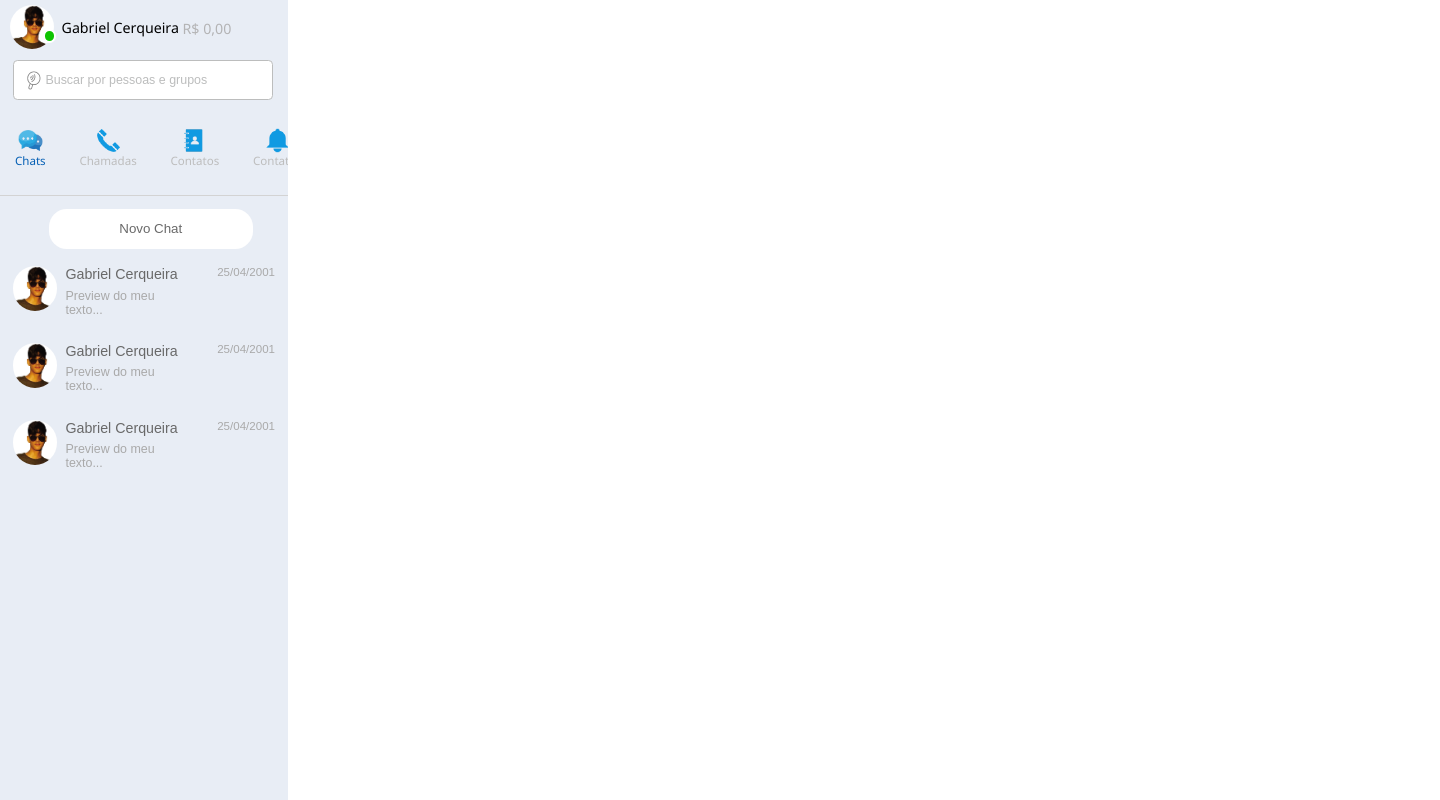
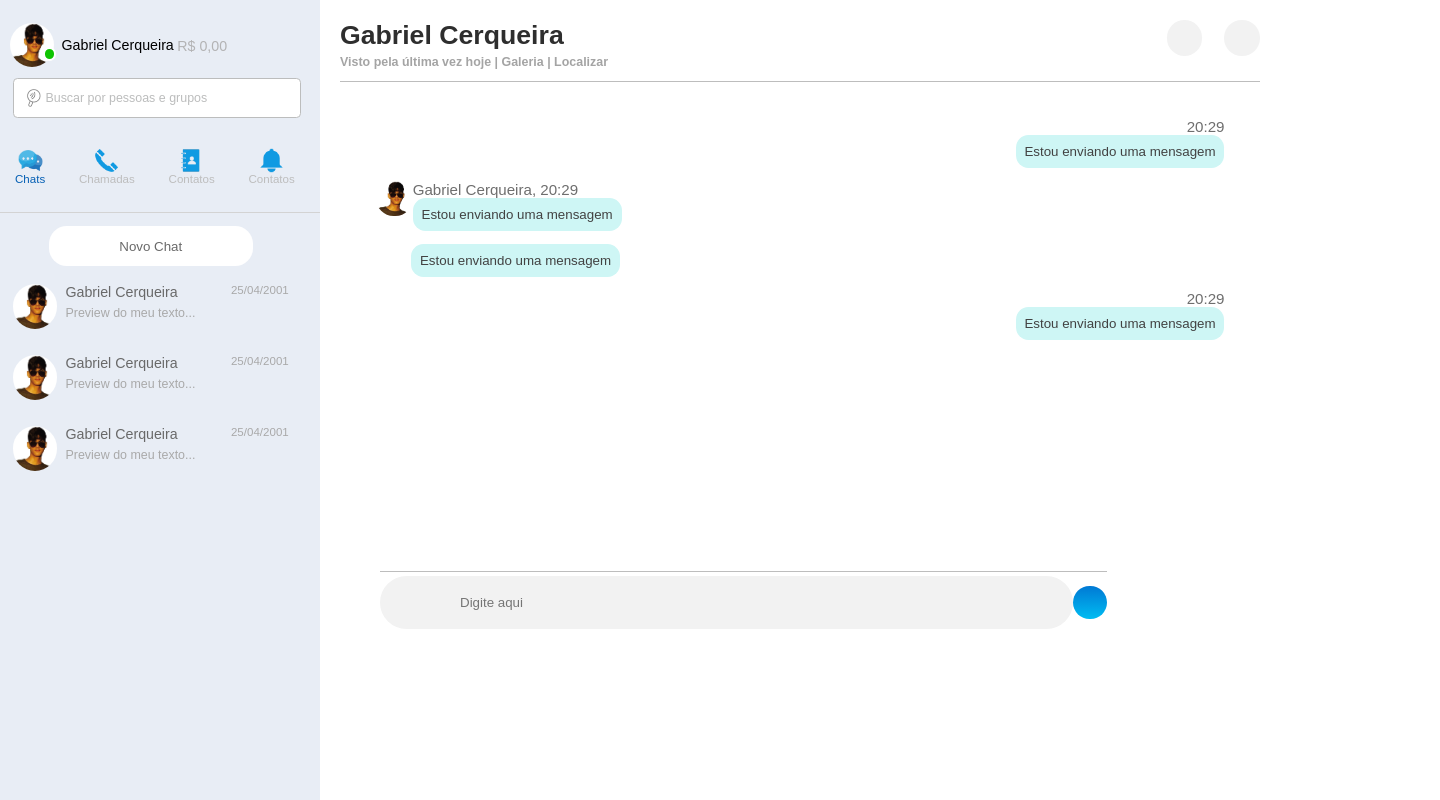
Before and after one commit to srgaba/react-skype-clone, a React (Create React App) app: page / in a window 1280 px wide. Shown: the whole page, 1440 px wide, since content can reach past the window. Built offline with nearby package versions, Linux system fonts and the light colour scheme.

Commit message:
Feature: Chat styles

```diff
--- /dev/null
+++ b/src/pages/home/components/chat/index.js
@@ -0,0 +1,90 @@
+import React, { useState } from 'react';
+
+import {
+    Container,
+    Header,
+    HeaderTitle,
+    HeaderButtons,
+    Body,
+    Message,
+    SendBox,
+    Input,
+    SendBoxButtons,
+    Submit
+} from './styles'
+
+import eupng from '../../../../assets/images/eu.png';
+
+export default function Chat()
+{
+    const [messages, setMessages] = useState([
+        {
+            owner: true,
+            content: '',
+            hour: '22h25'
+        },
+        {
+            owner: false,
+            content: '',
+            hour: '22h25',
+            img_url: eupng
+        },
+    ]);
+
+    return(
+       <Container>
+           <Header>
+                <HeaderTitle>
+                    <h1>Gabriel Cerqueira</h1>
+                    <p>Visto pela última vez hoje | Galeria | Localizar</p>
+                </HeaderTitle>
+                <HeaderButtons>
+                    <div />
+                    <div />
+                </HeaderButtons>
+           </Header>
+
+           <Body>
+                <Message owner>
+                    <div>
+                        <h1>20:29</h1>
+                        <p>Estou enviando uma mensagem</p>
+                    </div>
+                </Message>
+                <Message>
+                    <img src={eupng} alt="static"/>
+                    <div>
+                        <h1>Gabriel Cerqueira, 20:29</h1>
+                        <p>Estou enviando uma mensagem</p>
+                    </div>
+                </Message>
+                <Message marginLeft>
+                    <div>
+                        <p>Estou enviando uma mensagem</p>
+                    </div>
+                </Message>
+                <Message owner>
+                    <div>
+                        <h1>20:29</h1>
+                        <p>Estou enviando uma mensagem</p>
+                    </div>
+                </Message>
+           </Body>
+
+           <SendBox>
+                <Input>
+                    <input
+                        type="text"
+                        placeHolder="Digite aqui"
+                    />
+                </Input>
+                <Submit />
+                {/* <SendBoxButtons>
+                    <div style={{ marginLeft: '20px' }}/>
+                    <div />
+                    <div />
+                </SendBoxButtons> */}
+           </SendBox>
+       </Container>
+    );
+}
--- /dev/null
+++ b/src/pages/home/components/chat/styles.js
@@ -0,0 +1,156 @@
+import styled from 'styled-components';
+import px2vw from '../../../../util/px2vw';
+
+export const Container = styled.div`
+    width: 100%;
+    height: 100%;
+
+    padding: 20px;
+`;
+
+export const Header = styled.div`
+    width: 100%;
+    height: ${px2vw(70)};
+
+    display: flex;
+    justify-content: space-between;
+
+    border-bottom: 1px solid #BDBDBD;
+`;
+
+export const HeaderTitle = styled.div`
+    h1{
+        color: #2E2E2E;
+        font-size: ${px2vw(30)};
+    }
+
+    p{
+        margin-top: ${px2vw(5)};
+        color: #A4A4A4;
+        font-size: ${px2vw(14)};
+        font-weight: bold;
+    }
+`;
+
+export const HeaderButtons = styled.div`
+    display: flex;
+
+    div{
+        & + div{
+            margin-left: ${px2vw(25)};
+        }
+        width: ${px2vw(40)};
+        height: ${px2vw(40)};
+        border-radius: ${px2vw(20)};
+        background-color: #F2F2F2;
+    }
+`;
+
+export const Body = styled.ul`
+    width: 100%;
+
+    list-style: none;
+    display: flex;
+    flex-direction: column;
+
+    padding: ${px2vw(40)};
+`;
+
+export const Message = styled.li`
+    & + li{
+        margin-top: ${px2vw(15)};
+    }
+
+    width: 100%;
+
+    display: flex;
+
+    justify-content: ${props => props.owner ? 'flex-end' : 'flex-start'};
+
+    div{
+        margin-left: ${props => props.marginLeft ? px2vw(40) : 0};
+        display: flex;
+        flex-direction: column;
+
+        align-items:  ${props => props.owner ? 'flex-end' : 'flex-start'};
+    }
+
+    img{
+        object: fill;
+        height: ${px2vw(40)};
+        border-radius: ${px2vw(20)};
+    }
+
+    h1{
+        font-weight: normal;
+        font-size: ${px2vw(17)};
+        color: #6E6E6E;
+    }
+
+    p{
+        padding: ${px2vw(10)};
+        background-color: #CEF6F5;
+        border-radius: ${px2vw(14)};
+
+        color: #424242;
+        font-size:  ${px2vw(18)};
+        font-size:  ${px2vw(15)};
+    }
+`;;
+
+export const SendBox = styled.div`
+    margin-top: ${px2vw(220)};
+    margin-left:  ${px2vw(45)};
+
+    height: ${px2vw(70)};
+
+    position: fixed;
+
+    display: flex;
+    align-items: center;
+    justify-content: center;
+
+    border-top: 1px solid #BDBDBD;
+`;
+
+export const Input = styled.div`
+    border-radius: ${px2vw(50)};
+
+    width: ${px2vw(780)};
+    height: ${px2vw(60)};
+
+    display: flex;
+    align-items: center;
+    justify-content: center;
+
+    background-color: #F2F2F2;
+
+    input{
+        border: none;
+        background: none;
+        width: ${px2vw(600)};
+        height: ${px2vw(50)};
+    }
+`;
+
+export const Submit = styled.button`
+    width: ${px2vw(38)};
+    height: ${px2vw(38)};
+    background-image: linear-gradient(#0079D4, #00BCF2);
+    border: none;
+    border-radius: ${px2vw(19)};
+`;
+
+export const SendBoxButtons = styled.div`
+    display: flex;
+
+    div{
+        & + div{
+            margin-left: ${px2vw(10)};
+        }
+        width: ${px2vw(45)};
+        height: ${px2vw(45)};
+        border-radius: ${px2vw(23)};
+        background-color: #F2F2F2;
+    }
+`;
--- a/src/pages/home/components/header/styles.js
+++ b/src/pages/home/components/header/styles.js
@@ -2,7 +2,7 @@ import styled from 'styled-components';
 import px2vw from '../../../../util/px2vw';
 
 export const Container = styled.header`
-    font-family: 'Segoe UI', Tahoma, Geneva, Verdana, sans-serif;
+    margin-top: ${px2vw(20)};
 
     width: 100%;
     height: ${px2vw(220)};
--- a/src/pages/home/index.js
+++ b/src/pages/home/index.js
@@ -2,6 +2,7 @@ import React from 'react';
 
 import Header from './components/header';
 import ChatList from './components/chatlist';
+import Chat from './components/chat';
 
 import {
     Container,
@@ -19,8 +20,7 @@ export default function Home()
             </Left>
 
             <Right>
-
-
+                <Chat />
             </Right>
         </Container>
     )
--- a/src/pages/home/styles.js
+++ b/src/pages/home/styles.js
@@ -1,7 +1,8 @@
 import styled from 'styled-components';
+import px2vw from '../../util/px2vw';
 
 export const Container = styled.div`
-    width: 1440px;
+    width: ${px2vw(1440)};
     height: 100vh;
     overflow: scroll;
     display: flex;
@@ -9,10 +10,10 @@ export const Container = styled.div`
 
 export const Left = styled.div`
     background-color: #E8EDF5;
-    width: 20%;
+    width: 25%;
 `;
 
 export const Right = styled.div`
     background-color: #fff;
-    width: 80%;
+    width: 75%;
 `;
--- a/src/styles/global.js
+++ b/src/styles/global.js
@@ -11,6 +11,7 @@ export default createGlobalStyle`
         padding: 0;
         outline: 0;
         box-sizing: border-box;
+        font-family: sans-serif;
     }
 
     body{
```
